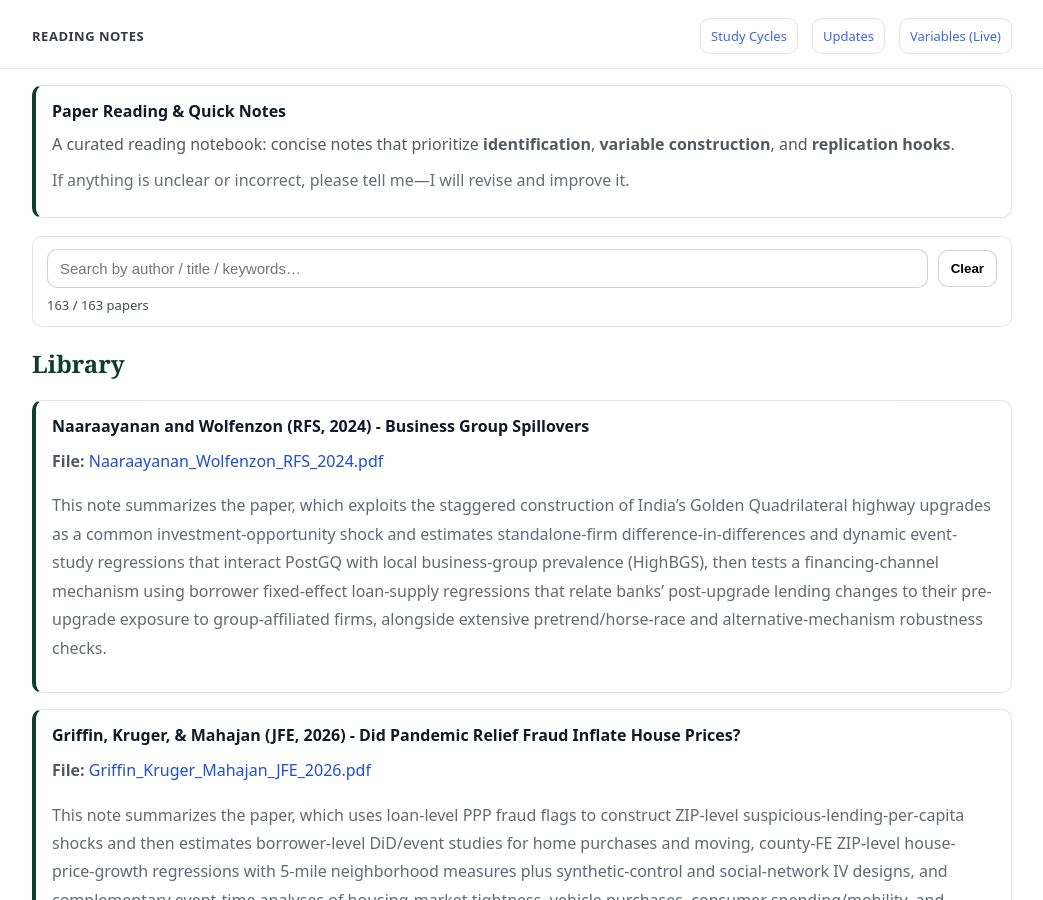
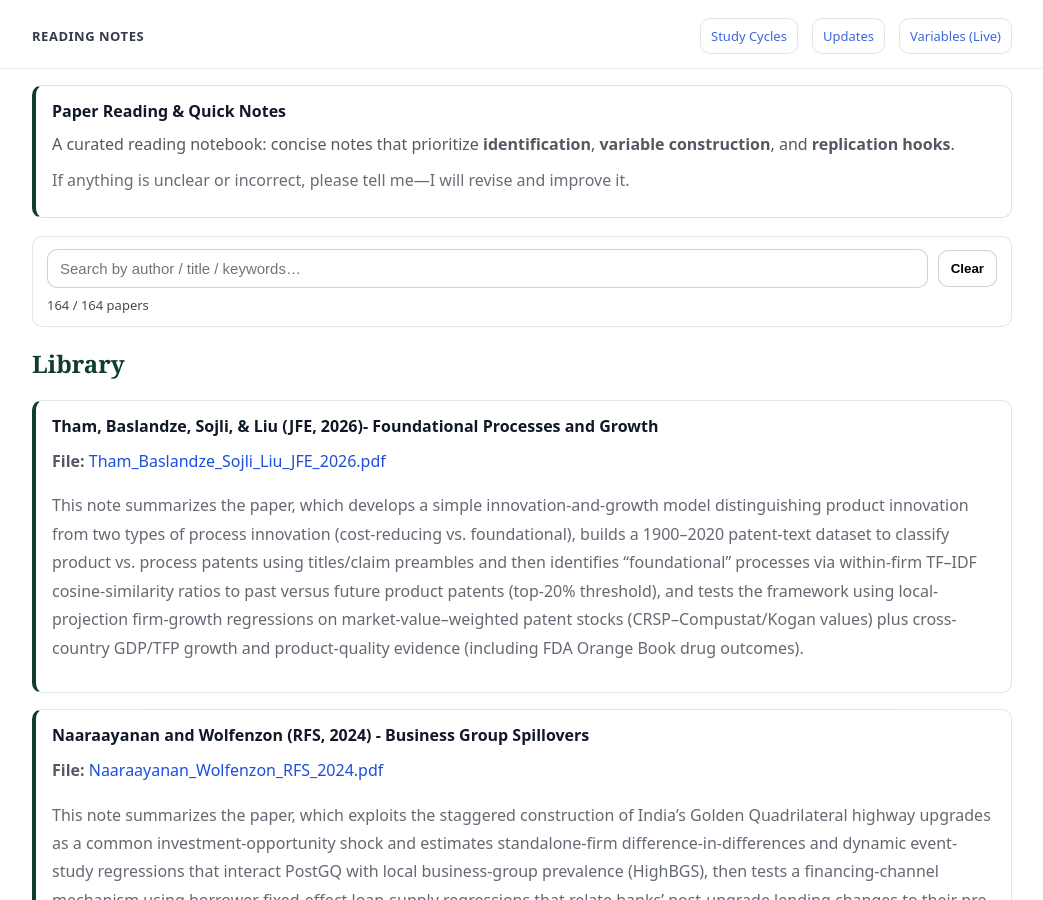
Before and after one commit to yaxinzn/study-archive, a Jekyll site: the page built from reading/index.md, in a window 1280 px wide and 900 px high. Shown: the whole window, without its empty margins (118-1161 px from the left). Built offline with Jekyll 4.4.1, drawn with Linux system fonts in a browser that asks for light colours.

Commit message:
Reading: add/update Tham_Baslandze_Sojli_Liu_JFE_2026.pdf

```diff
--- a/_data/reading.yml
+++ b/_data/reading.yml
@@ -1,3 +1,7 @@
+- title: "Tham, Baslandze, Sojli, & Liu (JFE, 2026)- Foundational Processes and Growth"
+  file: "Tham_Baslandze_Sojli_Liu_JFE_2026.pdf"
+  desc: "This note summarizes the paper, which develops a simple innovation-and-growth model distinguishing product innovation from two types of process innovation (cost-reducing vs. foundational), builds a 1900–2020 patent-text dataset to classify product vs. process patents using titles/claim preambles and then identifies “foundational” processes via within-firm TF–IDF cosine-similarity ratios to past versus future product patents (top-20% threshold), and tests the framework using local-projection firm-growth regressions on market-value–weighted patent stocks (CRSP–Compustat/Kogan values) plus cross-country GDP/TFP growth and product-quality evidence (including FDA Orange Book drug outcomes).        "
+
 - title: "Naaraayanan and Wolfenzon (RFS, 2024) - Business Group Spillovers"
   file: "Naaraayanan_Wolfenzon_RFS_2024.pdf"
   desc: "This note summarizes the paper, which exploits the staggered construction of India’s Golden Quadrilateral highway upgrades as a common investment-opportunity shock and estimates standalone-firm difference-in-differences and dynamic event-study regressions that interact PostGQ with local business-group prevalence (HighBGS), then tests a financing-channel mechanism using borrower fixed-effect loan-supply regressions that relate banks’ post-upgrade lending changes to their pre-upgrade exposure to group-affiliated firms, alongside extensive pretrend/horse-race and alternative-mechanism robustness checks."
```
Also changed, not shown: 1 other file.
